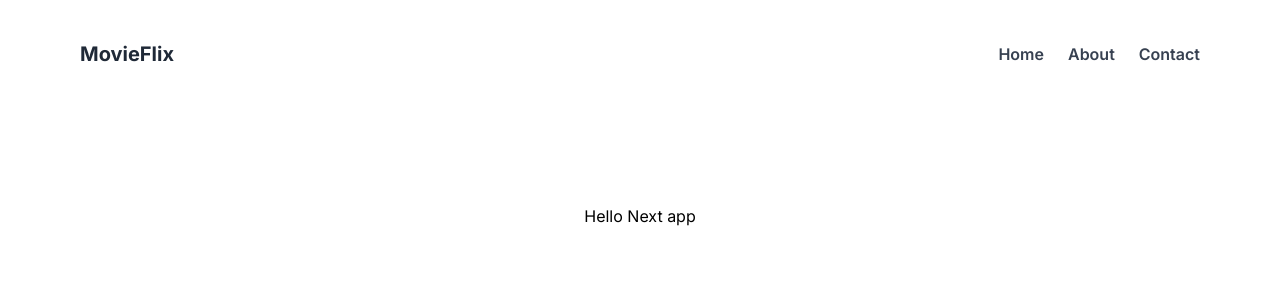
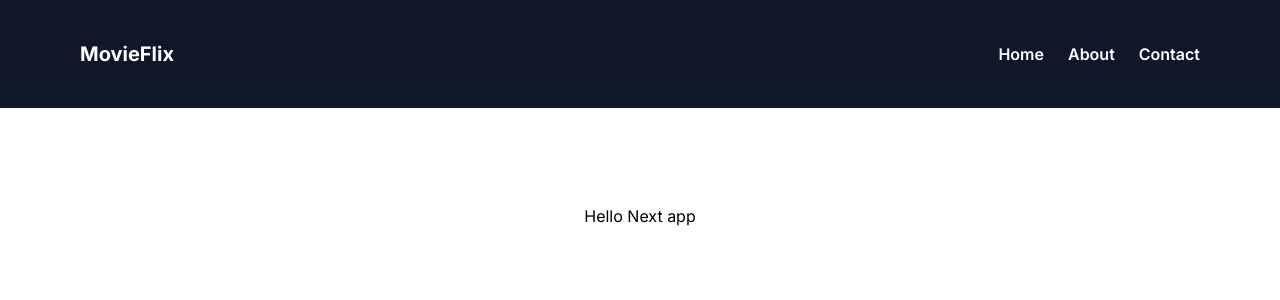
Before and after one commit to mariyabaig/next-movies, a Next.js app: page / in a window 1280 px wide. Shown: the top 300 px of the page. Built offline with nearby package versions, Linux system fonts and the light colour scheme.

Commit message:
style:colors changed

```diff
--- a/src/app/component/Navbar.js
+++ b/src/app/component/Navbar.js
@@ -3,17 +3,17 @@ import Link from 'next/link'
 
 const Navbar = () => {
   return (
-    <nav className="flex justify-between px-20 py-10 items-center bg-white">
-    <h1 className="text-xl text-gray-800 font-bold">MovieFlix</h1>
+    <nav className="flex justify-between px-20 py-10 items-center bg-slate-900">
+    <h1 className="text-xl text-white font-bold">MovieFlix</h1>
     <div className="flex items-center">
 
       <ul className="flex items-center space-x-6">
-        <li className="font-semibold text-gray-700">
+        <li className="font-semibold text-white">
         <Link href="/">Home</Link>
 
         </li>
-        <li className="font-semibold text-gray-700"><Link href="/about">About</Link></li>
-        <li className="font-semibold text-gray-700">
+        <li className="font-semibold text-white"><Link href="/about">About</Link></li>
+        <li className="font-semibold text-white">
         <Link href="/contact">Contact</Link>
         </li>
 
```
